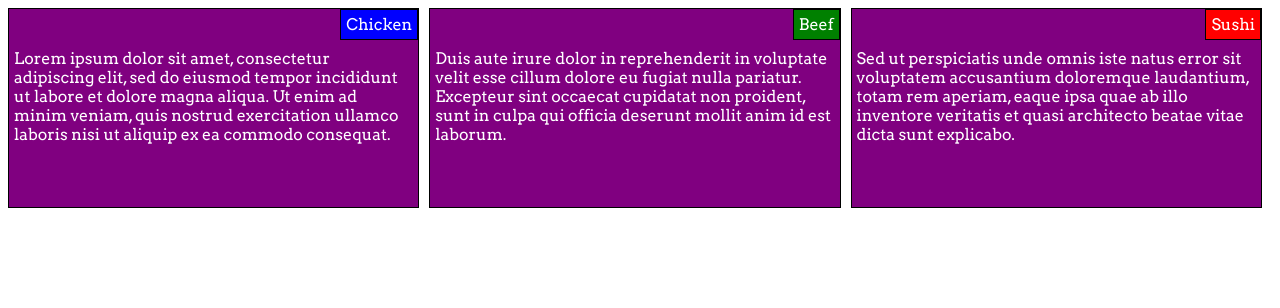
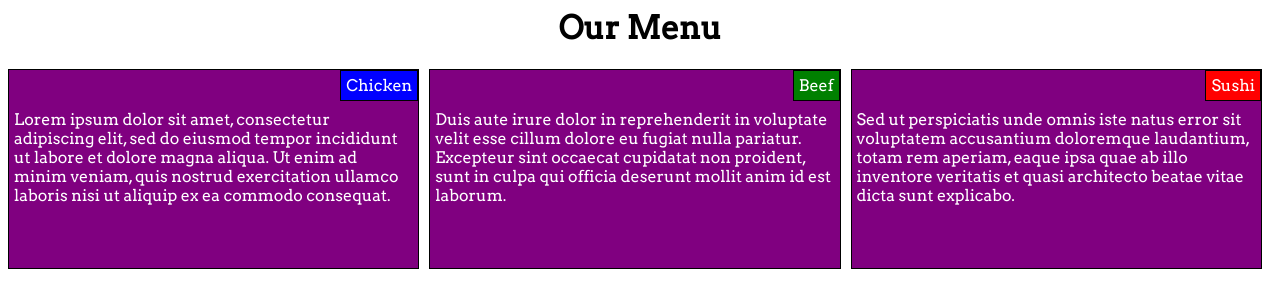
Before and after one commit to dustineckroth/jhu-course04-module03, a plain HTML site: page site/index.html in a window 1280 px wide. Drawn offline with Linux system fonts and the light colour scheme.

Commit message:
Add title

```diff
--- a/site/css/style.css
+++ b/site/css/style.css
@@ -6,6 +6,10 @@
 p {
 	padding: 0px;
 	margin: 0px;
+}
+
+h1 {
+	text-align: center;
 }
 
 section {
--- a/site/index.html
+++ b/site/index.html
@@ -6,6 +6,10 @@
 	</head>
 
 	<body>
+		<div class="row">
+			<h1>Our Menu</h1>
+		</div>
+
 		<div class="row">
 			<section id="section-chicken" class="col-lg-2 col-md-3 col-sm-6">
 				<div class="box">
```
Also changed, not shown: 2 other files.
